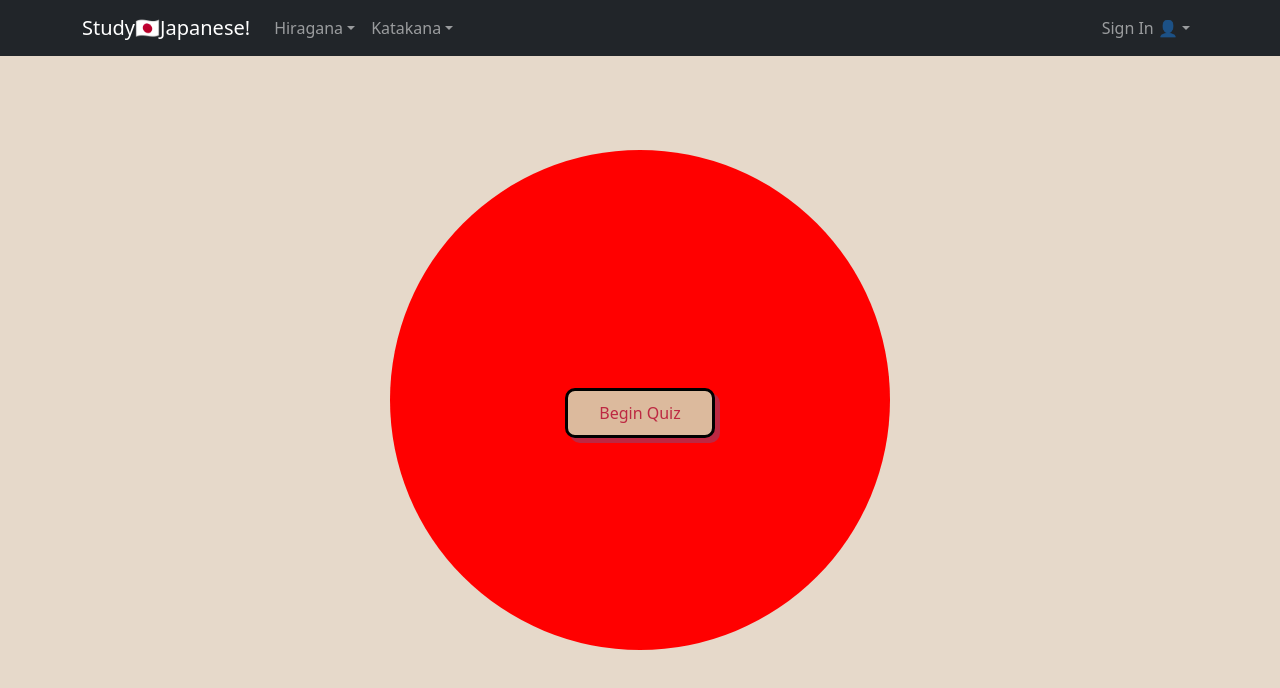
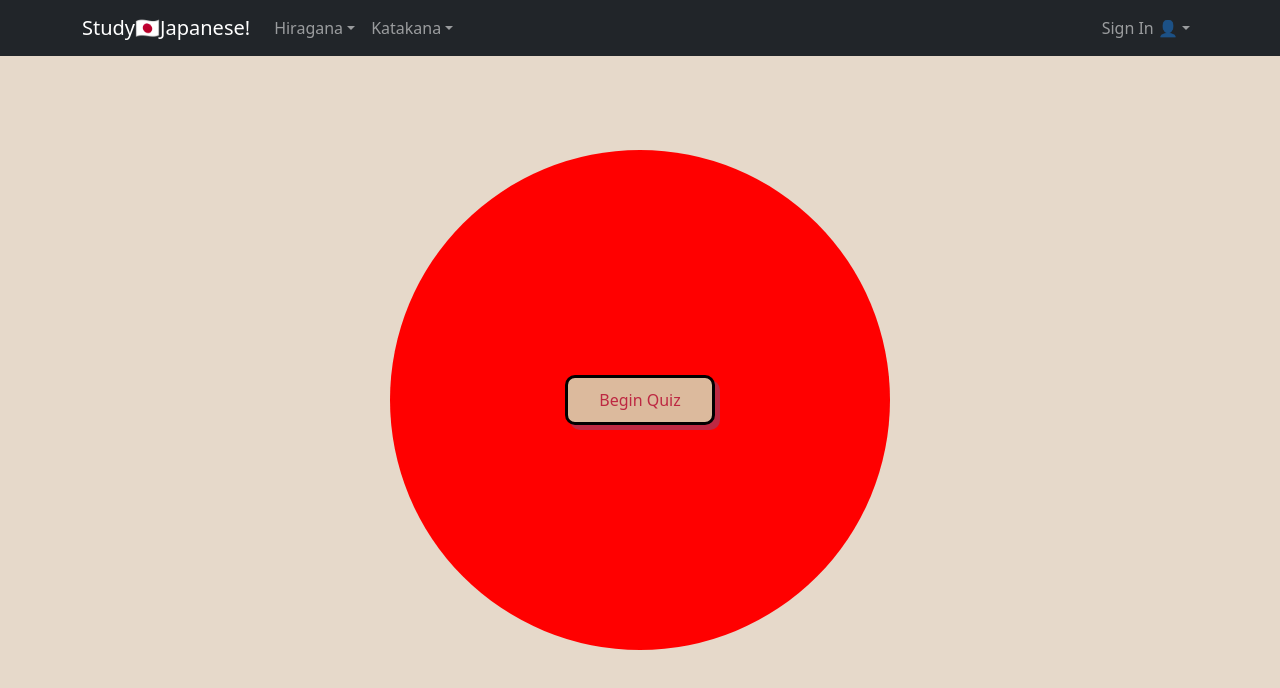
Before and after one commit to pastasauce59/study-japanese, a React (Create React App) app: page /hiragana/quiz in a window 1280 px wide. Shown: the top 688 px of the page. Built offline with nearby package versions, Linux system fonts and the light colour scheme.

Commit message:
css centering adjustment for 'begin quiz' button, added flip effect when changing the order of study cards

```diff
--- a/src/App.css
+++ b/src/App.css
@@ -224,7 +224,9 @@ body {
 .begin-quiz {
     display: flex;
     position: absolute;
-    top: 48.5vh;
+    margin: auto;
+    top: 0;
+    bottom: 0;
     align-content: center;
     align-items: center;
     justify-content: center;
--- a/src/Components/HiraganaStudy.js
+++ b/src/Components/HiraganaStudy.js
@@ -13,18 +13,22 @@ function HiraganaStudy(props) {
         if (e.target.value === 'ordered'){
             setHiragana(hiraganaAll);
             setCount(0)
-            setFlip(null)
+            // setFlip(null)
+            setFlip({transform: 'rotateY(360deg)'})
         }
         else if (e.target.value === 'reverse'){
             setHiragana(hiraganaList.reverse());
             setCount(0)
-            setFlip(null)
+            // setFlip(null)
+            setFlip({transform: 'rotateY(360deg)'})
         }
         else if (e.target.value === 'shuffle'){
             shuffleArray(hiraganaList);
             setHiragana(hiraganaList)
             setCount(0)
+            setFlip({transform: 'rotateY(360deg)'})
         }
+        setTimeout(() => {setFlip(null)}, 300)
     }
 
     let shuffleArray = (array) => {
--- a/src/Components/KatakanaStudy.js
+++ b/src/Components/KatakanaStudy.js
@@ -12,18 +12,22 @@ function KatakanaStudy(props) {
         if (e.target.value === 'ordered'){
             setKatakana(katakanaAll);
             setCount(0)
-            setFlip(null)
+            // setFlip(null)
+            setFlip({transform: 'rotateY(360deg)'})
         }
         else if (e.target.value === 'reverse'){
             setKatakana(katakanaList.reverse());
             setCount(0)
-            setFlip(null)
+            // setFlip(null)
+            setFlip({transform: 'rotateY(360deg)'})
         }
         else if (e.target.value === 'shuffle'){
             shuffleArray(katakanaList);
             setKatakana(katakanaList)
             setCount(0)
+            setFlip({transform: 'rotateY(360deg)'})
         }
+        setTimeout(() => {setFlip(null)}, 300)
     }
 
     let shuffleArray = (array) => {
```
